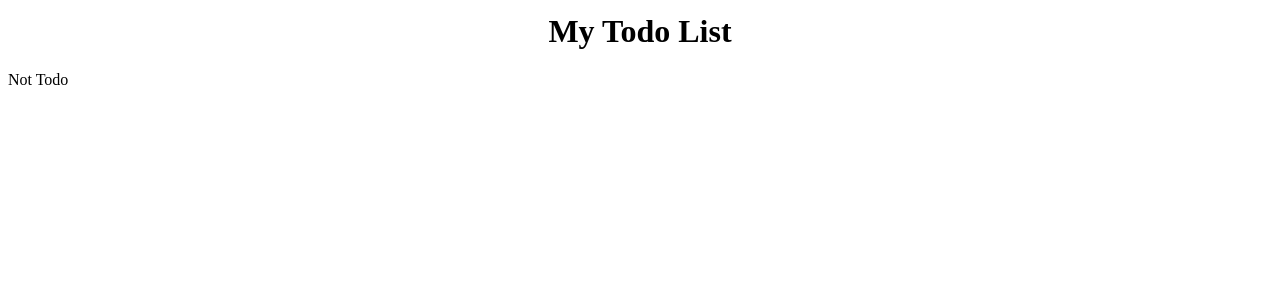
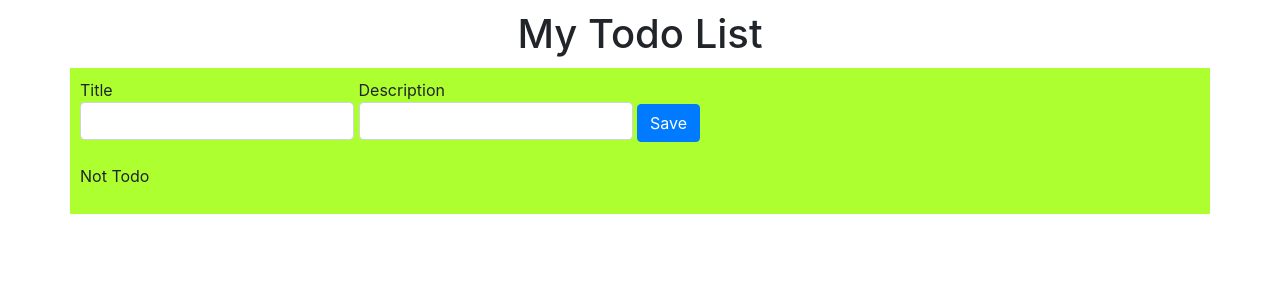
Before and after one commit to borko81/simple_django, a Django app: page / in a window 1280 px wide. Shown: the top 300 px of the page. Run offline with Django 3.2, Linux system fonts and the light colour scheme; data that the repository does not hold is empty; some libraries are stand-ins or nearby versions.

Commit message:
Add ajax and some minimal in views

```diff
--- a/todoapp/app/urls.py
+++ b/todoapp/app/urls.py
@@ -1,9 +1,10 @@
 from django.urls import path
 
-from .views import index
+from .views import index, create_new, change_done
 
 
-app_name = 'app'
 urlpatterns = [
     path('', index, name='index'),
+    path('create_new/', create_new, name='create_new'),
+    path('change_done/', change_done, name='change_done'),
 ]
--- a/todoapp/app/views.py
+++ b/todoapp/app/views.py
@@ -1,9 +1,9 @@
+from datetime import datetime
+
+from django.http import HttpResponse
 from django.shortcuts import render
 
-from datetime import datetime
-
 from .models import Todo
-
 
 
 def index(request):
@@ -13,3 +13,24 @@ def index(request):
         'date': datetime.now()
     }
     return render(request, 'app/index.html', context)
+
+
+def create_new(request):
+    if request.method == 'POST':
+        print('-' * 100)
+        print(request)
+        print('-' * 100)
+        data = {}
+        data['title'] = request.POST.get('title', None)
+        data['description'] = request.POST.get('description', None)
+        Todo.objects.create(title=data['title'], description=data['description'])
+        return HttpResponse("Successfully added new todo")
+    return HttpResponse('Not allowed method')
+
+
+def change_done(request):
+    id = request.GET.get('id')
+    dat = Todo.objects.get(id=id)
+    dat.is_done = not dat.is_done
+    dat.save()
+    return HttpResponse('Change Done function')
--- a/todoapp/templates/app/index.html
+++ b/todoapp/templates/app/index.html
@@ -2,6 +2,12 @@
 <head>
     <meta charset="UTF-8">
     <meta name="viewport" content="width=device-width, initial-scale=1.0">
+    <link rel="stylesheet" href="https://stackpath.bootstrapcdn.com/bootstrap/4.3.1/css/bootstrap.min.css"
+          integrity="sha384-ggOyR0iXCbMQv3Xipma34MD+dH/1fQ784/j6cY/iJTQUOhcWr7x9JvoRxT2MZw1T" crossorigin="anonymous">
+    <script
+            src="https://code.jquery.com/jquery-3.6.0.js"
+            integrity="sha256-H+K7U5CnXl1h5ywQfKtSj8PCmoN9aaq30gDh27Xc0jk="
+            crossorigin="anonymous"></script>
     <title>Todo App</title>
 </head>
 <style>
@@ -16,12 +22,12 @@
         text-decoration: underline;
     }
 
-    div.done {
+    .done {
         color: green;
         font-weight: bold;
     }
 
-    div.open {
+    .open {
         color: red;
         font-weight: bold;
     }
@@ -52,27 +58,74 @@
         margin: 0 auto;
         padding: 10px;
     }
+
 </style>
 <body>
 <h1>My Todo List</h1>
 
-{% if todos %}
-    <div class="container">
+<div class="container">
+
+    <form method="POST" id="post-form">
+        {% csrf_token %}
+        <label for="">Title
+            <input type="text" name="title" id="title" class="form-control">
+        </label>
+        <label for="">Description
+            <input type="text" name="description" id="description" class="form-control">
+        </label>
+        <button id="new_save" class="btn btn-primary" type="submit">Save</button>
+    </form>
+
+    {% if todos %}
+
         {% for todo in todos %}
             <div class="todo">
                 <p>{{ todo.title }}</p>
                 <div class="description">{{ todo.description }}</div>
                 {% if todo.is_done %}
-                    <div class="done">Done</div>
+                    <a href="" class="mychange done" data-catid="{{ todo.id }}">Done</a>
                 {% else %}
-                    <div class="open">Not Done</div>
+                    <a href="" class="mychange open" data-catid="{{ todo.id }}">UnDone</a>
                 {% endif %}
             </div>
         {% endfor %}
-    </div>
-{% else %}
-    <p>Not Todo</p>
-{% endif %}
 
+    {% else %}
+        <p>Not Todo</p>
+    {% endif %}
+</div>
+<script>
+    $(document).on('submit', '#post-form', function (e) {
+        $.ajax({
+            type: 'POST',
+            url: '{% url "create_new" %}',
+            data: {
+                title: $('#title').val(),
+                description: $('#description').val(),
+                csrfmiddlewaretoken: $('input[name=csrfmiddlewaretoken]').val(),
+                action: 'post'
+            },
+            success: function (json) {
+                document.getElementById("post-form").reset();
+            },
+            error: function (xhr, errmsg, err) {
+                console.log(xhr.status + ": " + xhr.responseText); // provide a bit more info about the error to the console
+            }
+        });
+    });
+
+    $('.mychange').click(function () {
+        let id = $(this).attr('data-catid');
+        $.ajax({
+            type: 'GET',
+            url: '{% url "change_done" %}',
+            data: {'id': id},
+            success: function (data) {
+                console.log(data);
+            }
+        });
+    });
+
+</script>
 </body>
 </html>
```
